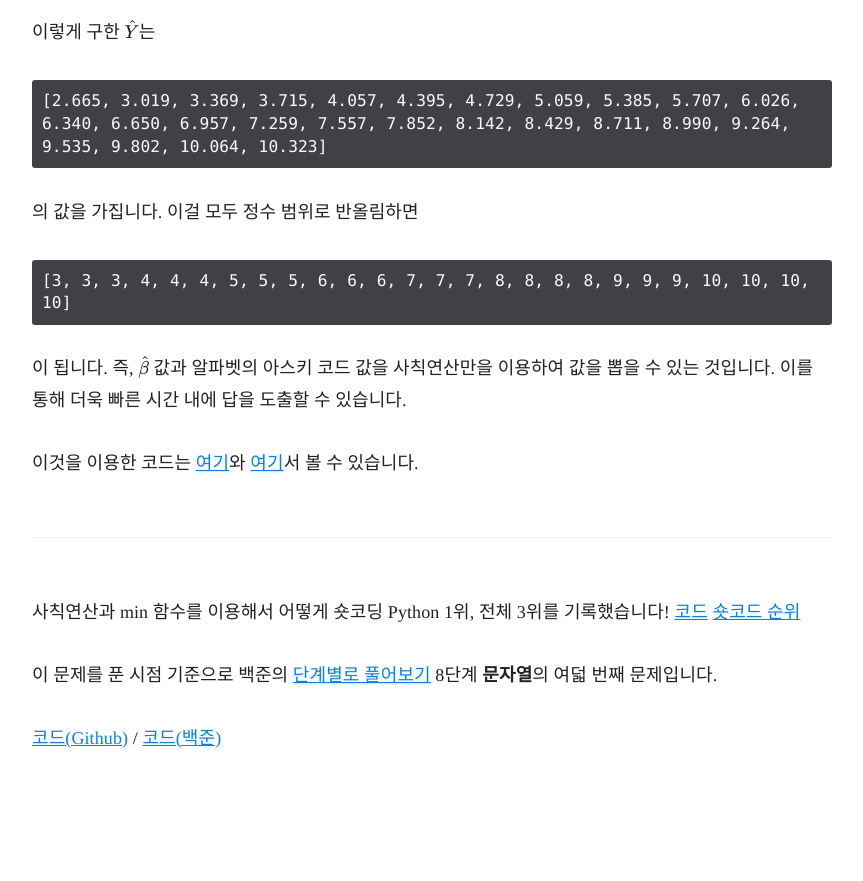
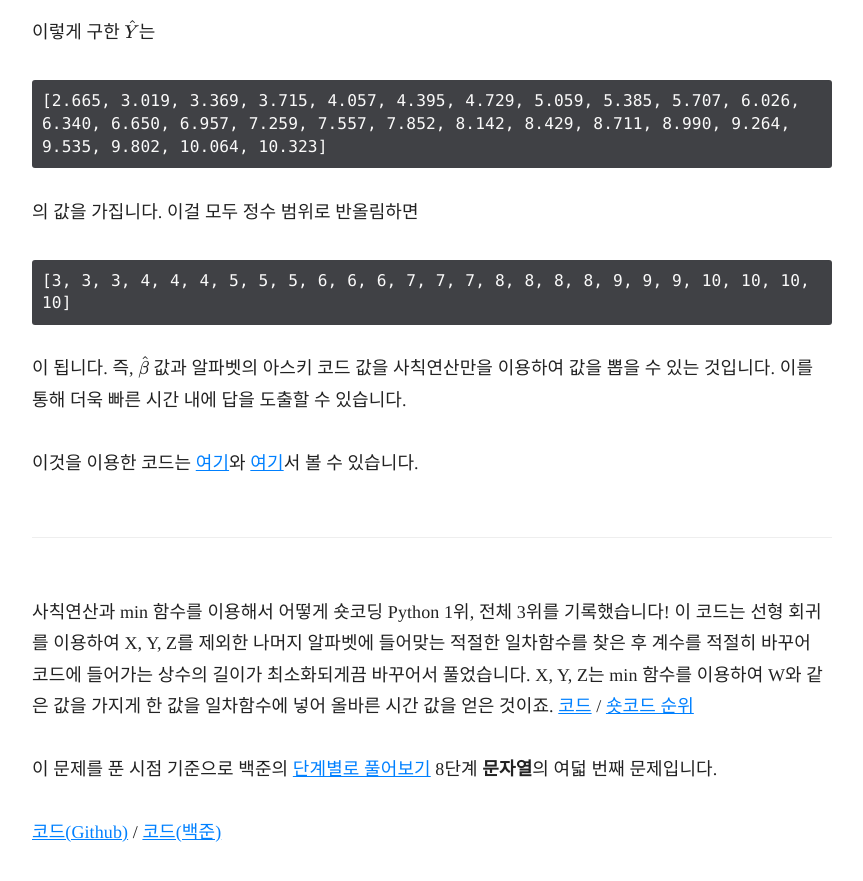
Before and after one commit to Orb-H/nojam, a Jekyll site: the page built from docs/_docs/nojam/5622.md, in a window 1280 px wide and 900 px high, scrolled down 706 px. Shown: the top 881 px of the window, without its empty margins (358-1221 px from the left). Built offline with Jekyll 4.4.1, drawn with Linux system fonts in a browser that asks for light colours; formulas are drawn with MathJax 3; before the commit the page ends 1512 px from its top, so only the background shows below that.

Commit message:
add some description on 5622

```diff
--- a/docs/_docs/nojam/5622.md
+++ b/docs/_docs/nojam/5622.md
@@ -68,6 +68,6 @@
 
 ---
 
-사칙연산과 min 함수를 이용해서 어떻게 숏코딩 Python 1위, 전체 3위를 기록했습니다! [코드](http://boj.kr/88b7ec324df2424c8f097d72a0ea009e) [숏코드 순위](https://www.acmicpc.net/short/status/5622)
+사칙연산과 min 함수를 이용해서 어떻게 숏코딩 Python 1위, 전체 3위를 기록했습니다! 이 코드는 선형 회귀를 이용하여 X, Y, Z를 제외한 나머지 알파벳에 들어맞는 적절한 일차함수를 찾은 후 계수를 적절히 바꾸어 코드에 들어가는 상수의 길이가 최소화되게끔 바꾸어서 풀었습니다. X, Y, Z는 min 함수를 이용하여 W와 같은 값을 가지게 한 값을 일차함수에 넣어 올바른 시간 값을 얻은 것이죠. [코드](http://boj.kr/88b7ec324df2424c8f097d72a0ea009e) / [숏코드 순위](https://www.acmicpc.net/short/status/5622)
 
 이 문제를 푼 시점 기준으로 백준의 [단계별로 풀어보기](http://noj.am/p/s) 8단계 **문자열**의 여덟 번째 문제입니다.
```
